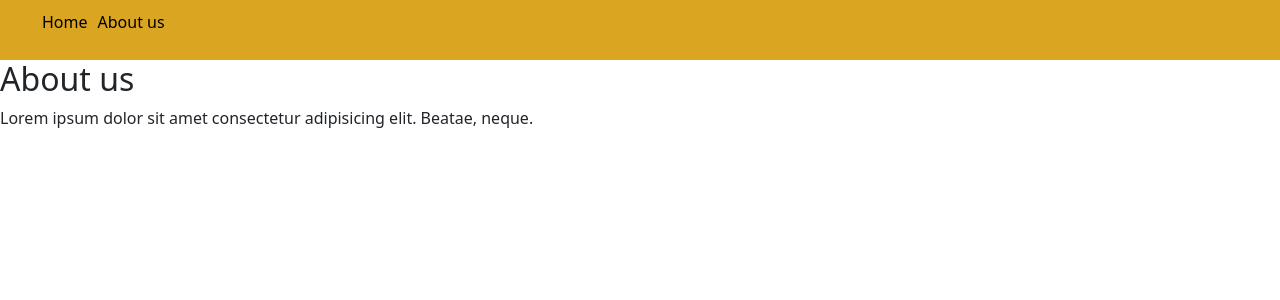
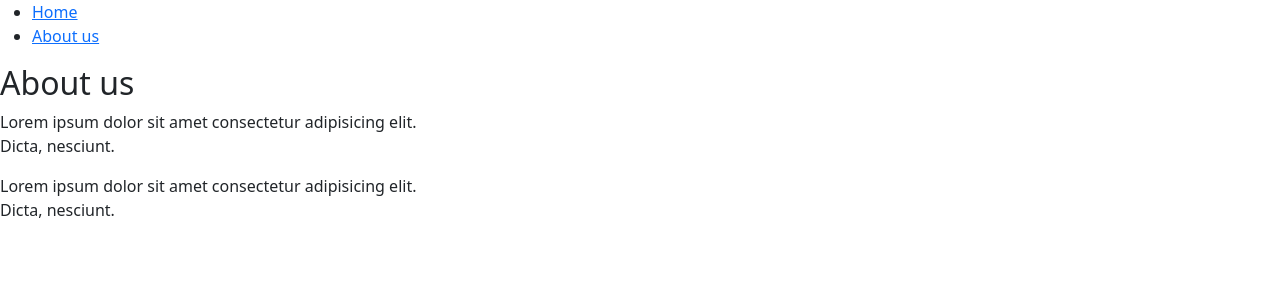
Before and after one commit to dantocome/reacttypepro, a React (Vite) app: page /About in a window 1280 px wide. Shown: the top 300 px of the page. Built offline with nearby package versions, Linux system fonts and the light colour scheme.

Commit message:
all added files

```diff
--- a/src/App.tsx
+++ b/src/App.tsx
@@ -4,6 +4,7 @@ import './App.css'
 import Header from './components/Headers/Header'
 import Project from './cordinates/Project'
 import RouterApp from './components/Router/RouterApp'
+import Routers from './Segments/Routers/Routers'
 
 
 
@@ -15,7 +16,8 @@ function App() {
     <>
       {/* <Header/> */}
       {/* <Project/> */}
-      <RouterApp/>
+      {/* <RouterApp/> */}
+      <Routers/>
 
 
 
--- /dev/null
+++ b/src/Segments/About/Aboutus.tsx
@@ -0,0 +1,17 @@
+import React from 'react'
+
+function Aboutus() {
+  return (
+    <div>
+      <h2>About us</h2>
+      <p>Lorem ipsum dolor sit amet consectetur adipisicing elit.<br></br>
+       Dicta, nesciunt.
+       </p>
+       <p>Lorem ipsum dolor sit amet consectetur adipisicing elit.<br></br>
+       Dicta, nesciunt.
+       </p>
+    </div>
+  )
+}
+
+export default Aboutus;
--- /dev/null
+++ b/src/Segments/Navbr/Navbr.tsx
@@ -0,0 +1,18 @@
+import React from 'react'
+import { Link } from 'react-router-dom'
+
+function Navbr() {
+  return (
+    <div>
+      <nav>
+        <ul>
+            <li><Link to="/">Home</Link></li>
+            <li><Link to="/About">About us</Link></li>
+        </ul>
+      </nav>
+
+    </div>
+  )
+}
+
+export default Navbr
--- /dev/null
+++ b/src/Segments/Routers/Routers.tsx
@@ -0,0 +1,23 @@
+import React from 'react'
+import Aboutus from '../About/Aboutus';
+import Homepage from '../homep/Homepage';
+import { BrowserRouter as Router, Routes, Route } from 'react-router-dom';
+import Navbr from '../Navbr/Navbr';
+
+
+
+
+function Routers() {
+  return (
+    <Router>
+      <Navbr/>
+      <Routes>
+        <Route path='/' element={<Homepage/>}/>
+        <Route path='/About' element={<Aboutus/>}></Route>
+
+      </Routes>
+    </Router>
+  )
+}
+
+export default Routers
```
Also changed, not shown: src/Segments/About/about.tsx (deleted, +0 -17 lines).
